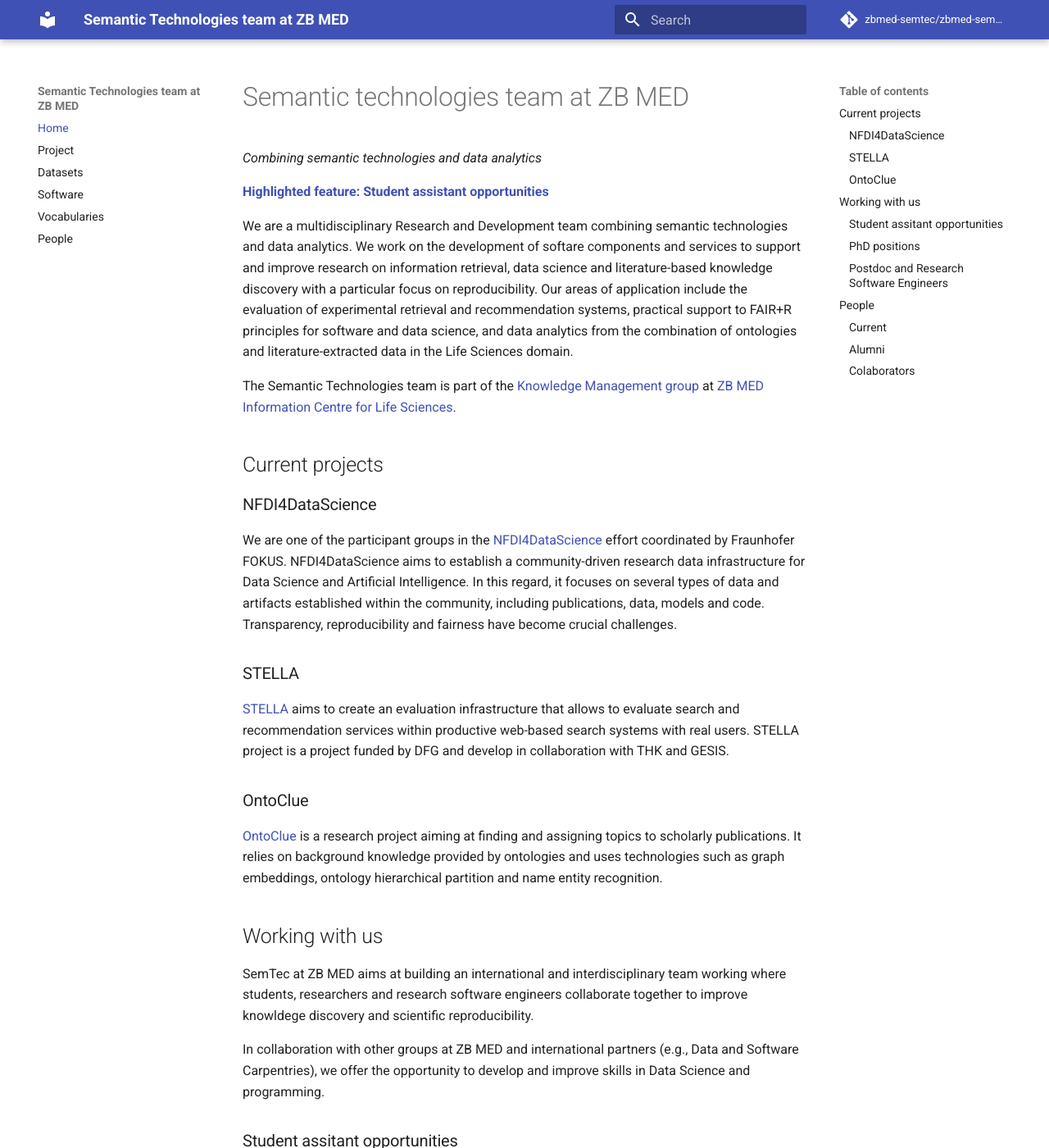
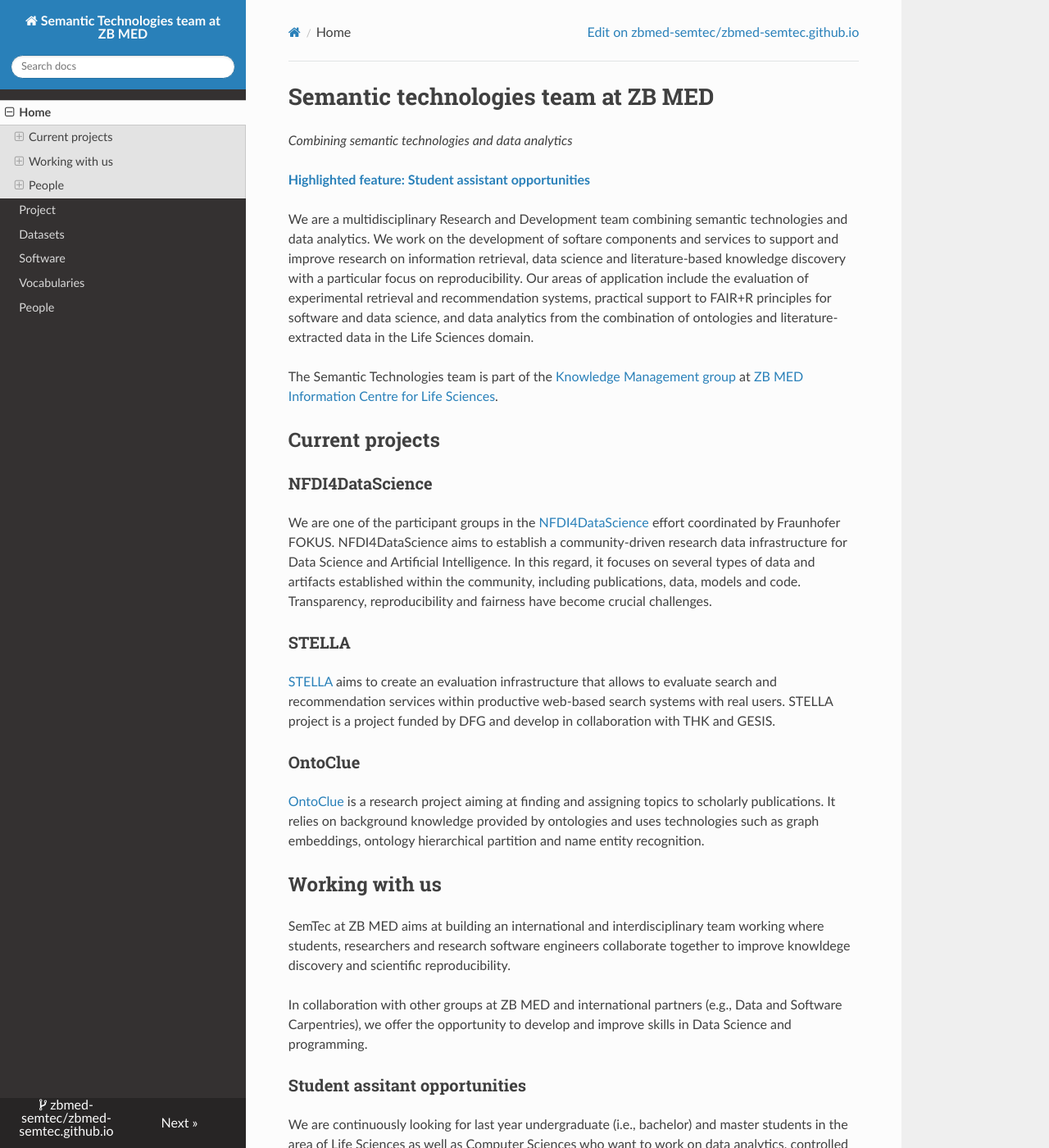
Before and after one commit to zbmed-semtec/zbmed-semtec.github.io, an MkDocs documentation site: the page built from docs/index.md, in a window 1280 px wide and 1400 px high. Shown: the whole window at 82% size. Built offline with MkDocs 1.6.1, drawn with Linux system fonts in a browser that asks for light colours; nearby versions of some CDN libraries; comment, search, counter and statistics services are not loaded; some of the changed text lies outside the part shown.

Commit message:
changed theme back to readthedocs

```diff
--- a/mkdocs.yml
+++ b/mkdocs.yml
@@ -11,8 +11,5 @@ nav:
 repo_name: zbmed-semtec/zbmed-semtec.github.io
 repo_url: https://github.com/zbmed-semtec/zbmed-semtec.github.io
 
-#former theme style
-#theme: readthedocs
 
-theme:
-  name: material
+theme: readthedocs
```
